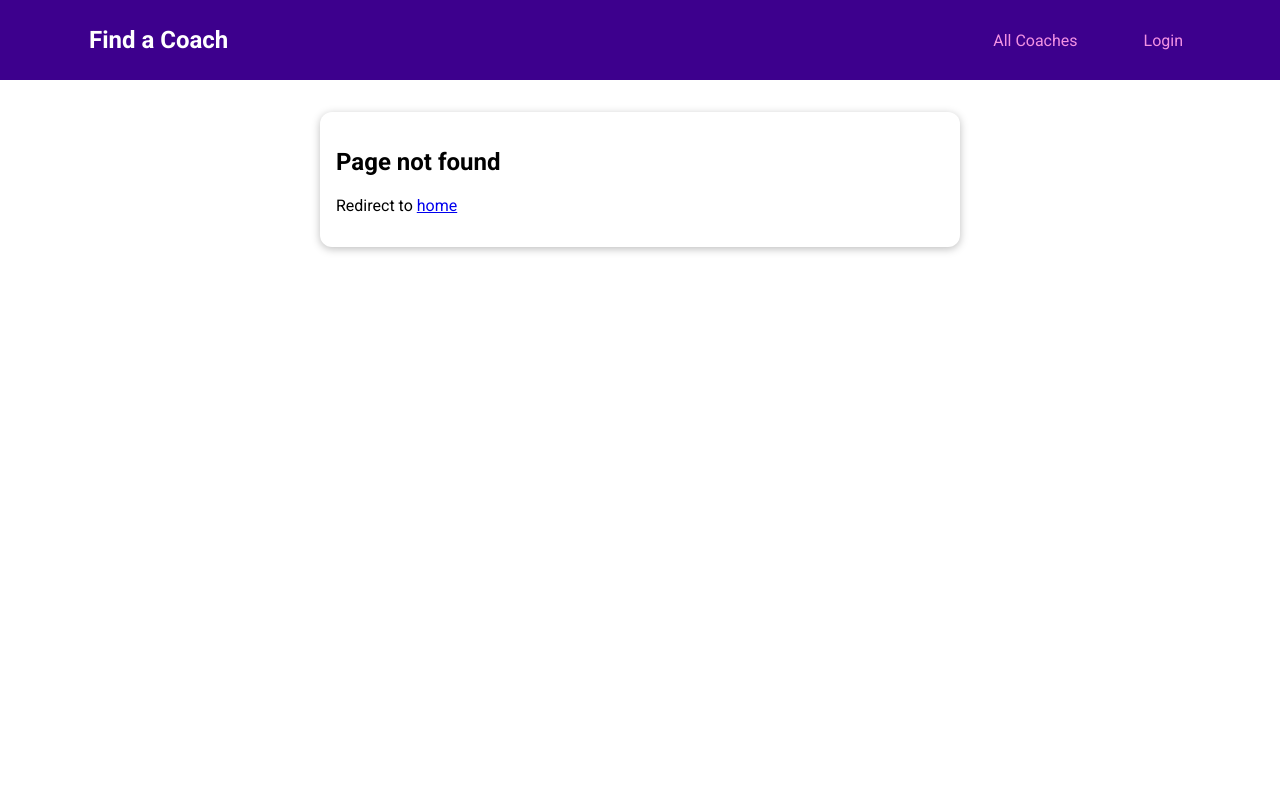
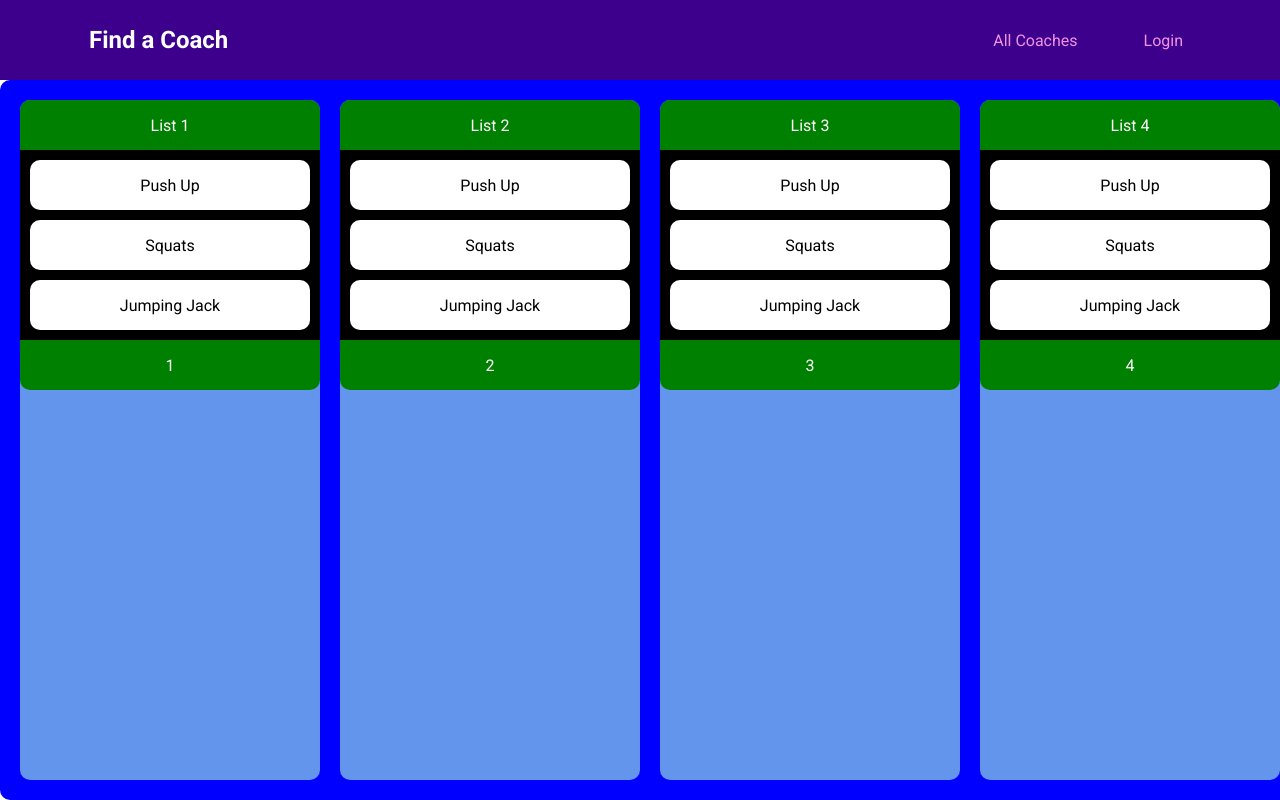
Before and after one commit to slaoprp/coach-app-demo, a Vue app: page /board1 in a window 1280 px wide. Before the commit this address had no page. Built offline with nearby package versions, Linux system fonts and the light colour scheme; the HTML template or start-up script is replaced by a standard one.

Commit message:
box sizing perfect for episode board

```diff
--- /dev/null
+++ b/src/pages/boards/BoxSizing1.vue
@@ -0,0 +1,127 @@
+<template>
+  <div class="container">
+    <div class="group-wrapper">
+      <div class="group-card">
+        <div class="episode-wrapper">
+          <div class="episode-card">
+            <div class="episode-header">Episode 1</div>
+            <div class="episode-content">
+              <span class="taskline">Task 1</span>
+              <span class="taskline">Task 2</span>
+              <span class="taskline">Task 3</span>
+              <span class="taskline">Task 4</span>
+            </div>
+            <div class="episode-footer">1</div>
+          </div>
+        </div>
+      </div>
+    </div>
+  </div>
+</template>
+
+<script>
+export default {
+
+}
+</script>
+
+<style scoped>
+.container {
+  display: flex;
+  overflow-x: scroll;
+  overflow-y: hidden;
+  width: 100vw;
+  height: calc(100vh - 80px);
+  border: 1px;
+}
+.group-wrapper {
+  position: relative;
+  display: flex;
+  flex-direction: row;
+  box-sizing: border-box;
+  min-width: 100%;
+  height: auto;
+  padding: 10px;
+  float: left;
+}
+.group-card {
+  position: relative;
+  display: flex;
+  flex-direction: row;
+  border: 1px #ccc solid;
+  border-radius: 10px;
+  text-align: center;
+  width: auto;
+  height: auto;
+  margin: 5px;
+}
+
+.episode-wrapper {
+  position: relative;
+  display: flex;
+  flex-direction: row;
+  box-sizing: border-box;
+  min-width: 300px;
+  height: 100%;
+  padding: 10px;
+  float: left;
+}
+
+.episode-card {
+  position: relative;
+  display: flex;
+  flex-direction: column;
+  flex: 1 1 auto;
+  min-width: 300px;
+  height: auto;
+  margin: 5px;
+  background-color: darkcyan;
+}
+
+.episode-header {
+  position: relative;
+  display: flex;
+  align-items: center;
+  justify-content: center;
+  width: 100%;
+  min-height: 50px;
+  background-color: green;
+  border-radius: 10px 10px 0px 0px;
+  color: white;
+}
+
+.episode-content {
+  overflow-y: scroll;
+  position: relative;
+  display: flex;
+  flex-direction: column;
+  height: auto;
+  background-color: black;
+  padding: 0px 10px 10px 10px;
+}
+
+.episode-footer {
+  position: relative;
+  display: flex;
+  align-items: center;
+  justify-content: center;
+  width: 100%;
+  min-height: 50px;
+  background-color: green;
+  border-radius: 0px 0px 10px 10px;
+  color: white;
+}
+
+.taskline {
+  margin-top: 10px;
+  position: relative;
+  display: flex;
+  justify-content: center;
+  align-items: center;
+  min-height: 50px;
+  padding: 5px;
+  background-color: white;
+  border-radius: 10px;
+  width: 100%;
+}
+</style>
--- /dev/null
+++ b/src/pages/boards/BoxSizing2.vue
@@ -0,0 +1,41 @@
+<template>
+  <div class='scroll'>
+    <div class='flex'>
+      <div class='item'></div>
+      <div class='item'></div>
+      <div class='item'></div>
+      <div class='item'></div>
+      <div class='item'></div>
+      <div class='item'></div>
+    </div>
+  </div>
+</template>
+
+<script>
+export default {
+
+}
+</script>
+
+<style scoped>
+*{margin: 0; padding: 0; box-sizing: border-box;}
+
+.scroll{
+  overflow: auto;
+  width: 100%;
+  height: 100%;
+  background-color: lightblue;
+}
+
+.flex{
+  display: flex;
+  padding: 10px;
+  width: fit-content;
+}
+
+.item{
+  width: 250px;
+  height: 300px;
+  background-color: tomato;
+}
+</style>
--- /dev/null
+++ b/src/pages/boards/EpisodeBoard.vue
@@ -0,0 +1,153 @@
+<template>
+  <div class="container">
+    <div class="group">
+      <div class="episode-card" v-for="episode in episodes" :key="episode.id">
+        <div class="episode-header">{{ episode.title }}</div>
+        <div class="episode-content">
+          <span class="taskline"
+            v-for="task in tasks"
+            :key="task.id"
+          >{{ task.name }}</span>
+        </div>
+        <div class="episode-footer">{{ episode.position }}</div>
+      </div>
+    </div>
+  </div>
+</template>
+
+<script>
+export default {
+  data() {
+    return {
+      episodes: [
+        {
+          id: 1,
+          title: "List 1",
+          position: 1
+        },
+        {
+          id: 2,
+          title: "List 2",
+          position: 2
+        },
+        {
+          id: 3,
+          title: "List 3",
+          position: 3
+        },
+        {
+          id: 4,
+          title: "List 4",
+          position: 4
+        },
+        {
+          id: 5,
+          title: "List 5",
+          position: 5
+        },
+        {
+          id: 6,
+          title: "List 6",
+          position: 6
+        }
+      ],
+      tasks: [
+        {
+          id: 1,
+          name: "Push Up"
+        },
+        {
+          id: 2,
+          name: "Squats"
+        },
+        {
+          id: 3,
+          name: "Jumping Jack"
+        }
+      ]
+    }
+  }
+}
+</script>
+
+<style scoped>
+.container {
+  display: flex;
+  height: calc(100vh - 80px);
+  width: 100vw;
+  overflow-x: scroll;
+  overflow-y: hidden;
+  border: 1px rgba(255, 255, 255, 0.000);
+}
+
+.group {
+  position: relative;
+  display: flex;
+  flex-direction: row;
+  background-color: blue;
+  width: fit-content;
+  height: auto;
+  box-sizing: border-box;
+  padding: 10px;
+  border-radius: 10px;
+  float: left;
+}
+
+.episode-card {
+  position: relative;
+  display: flex;
+  flex-direction: column;
+  height: auto;
+  min-width: 300px;
+  margin: 10px;
+  background-color: cornflowerblue;
+  border-radius: 10px;
+}
+
+.episode-header {
+  position: relative;
+  display: flex;
+  align-items: center;
+  justify-content: center;
+  width: 100%;
+  min-height: 50px;
+  background-color: green;
+  border-radius: 10px 10px 0px 0px;
+  color: white;
+}
+
+.episode-content {
+  position: relative;
+  display: flex;
+  flex-direction: column;
+  height: auto;
+  background-color: black;
+  overflow: scroll;
+  padding: 0px 10px 10px 10px;
+}
+
+.episode-footer {
+  position: relative;
+  display: flex;
+  align-items: center;
+  justify-content: center;
+  width: 100%;
+  min-height: 50px;
+  background-color: green;
+  border-radius: 0px 0px 10px 10px;
+  color: white;
+}
+
+.taskline {
+  margin-top: 10px;
+  position: relative;
+  display: flex;
+  justify-content: center;
+  align-items: center;
+  min-height: 50px;
+  padding: 5px;
+  background-color: white;
+  border-radius: 10px;
+  width: 100%;
+}
+</style>
--- a/src/router.js
+++ b/src/router.js
@@ -30,6 +30,18 @@ const RequestsReceived = defineAsyncComponent(() =>
   import('./pages/requests/RequestsReceived.vue')
 );
 
+const EpisodeBoard = defineAsyncComponent(() =>
+  import('./pages/boards/EpisodeBoard.vue')
+);
+
+const BoxSizing1 = defineAsyncComponent(() =>
+  import('./pages/boards/BoxSizing1.vue')
+);
+
+const BoxSizing2 = defineAsyncComponent(() =>
+  import('./pages/boards/BoxSizing2.vue')
+);
+
 const UserAuth = defineAsyncComponent(() =>
   import('./pages/auth/UserAuth.vue')
 );
@@ -50,6 +62,9 @@ const router = createRouter({
     { path: '/register', component: CoachRegistration, meta: { requiresAuth: true}  },
     { path: '/requests', component: RequestsReceived, meta: { requiresAuth: true} },
     { path: '/auth', component: UserAuth, meta: { requiresUnAuth: true} },
+    { path: '/board1', component: EpisodeBoard },
+    { path: '/board2', component: BoxSizing1 },
+    { path: '/board3', component: BoxSizing2 },
     { path: '/:notFound(.*)', component: NotFound },
   ]
 });
```
